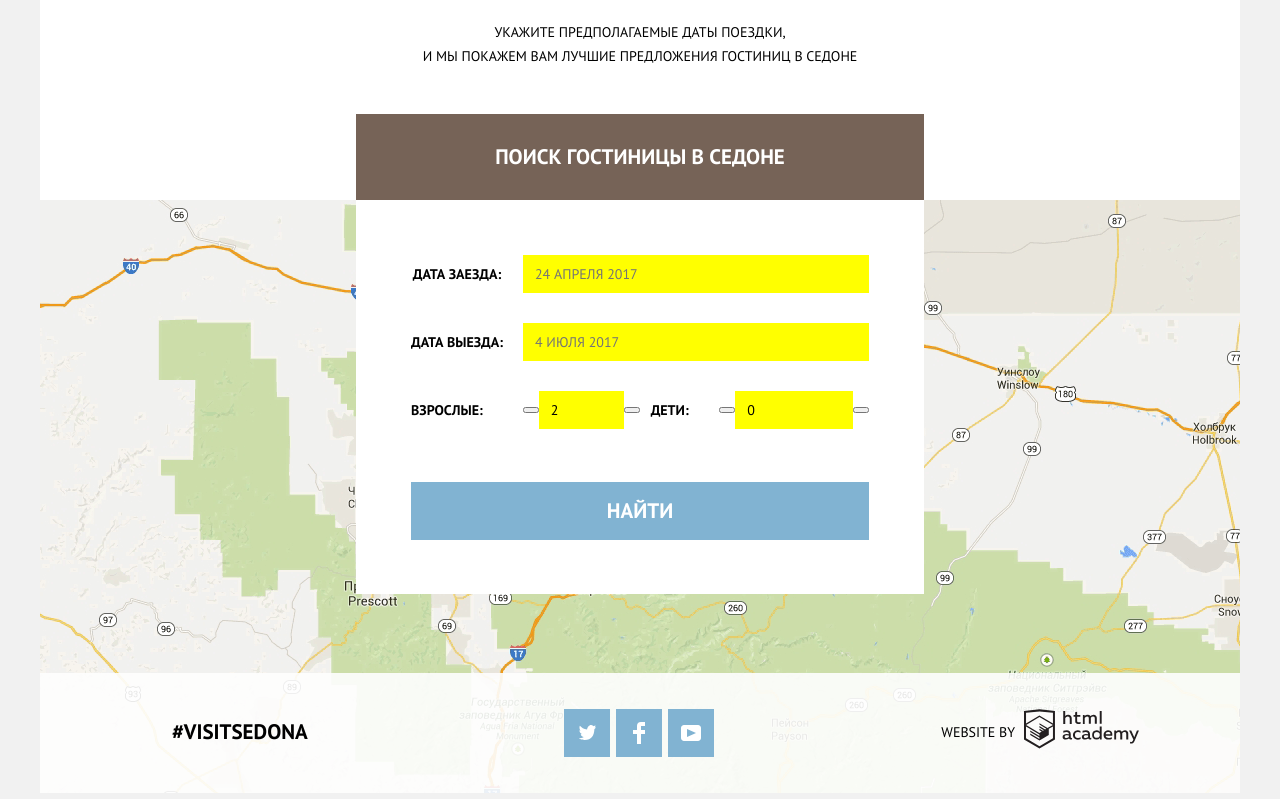
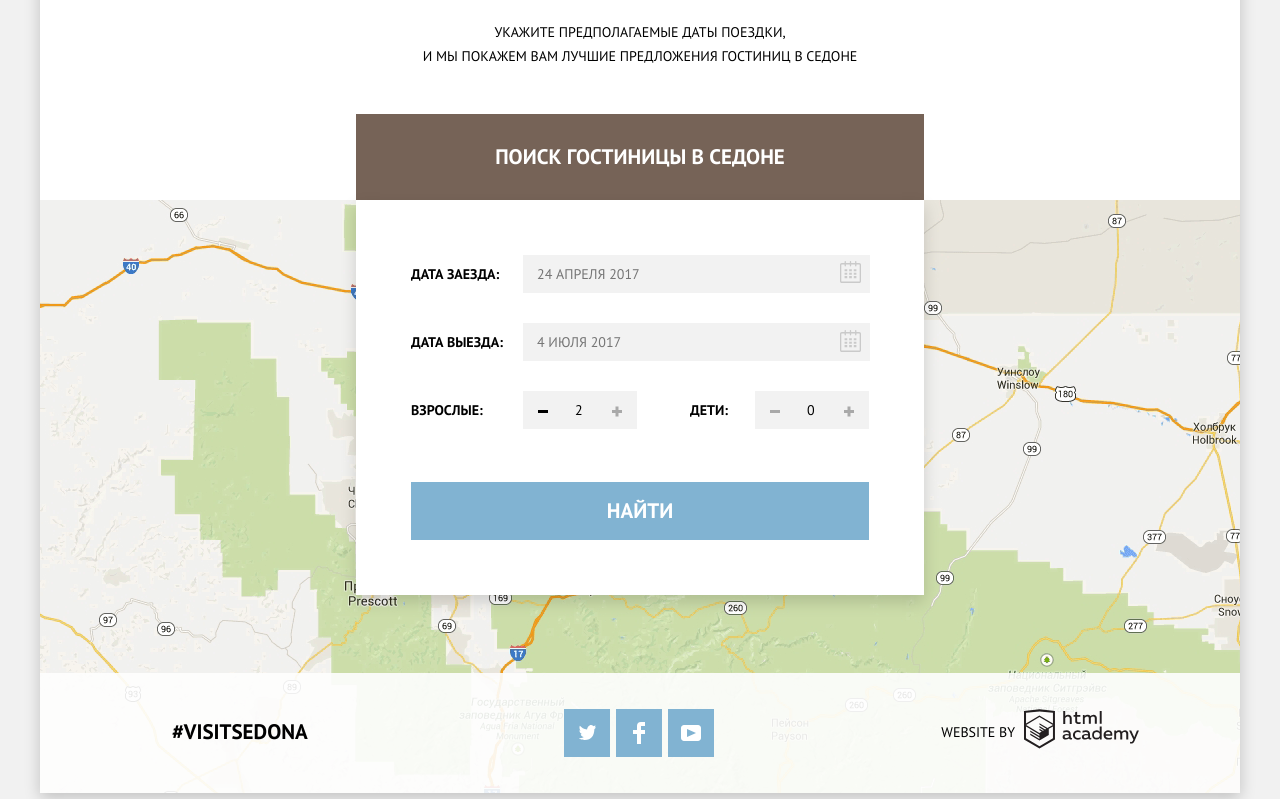
Before and after one commit to BornToMakeCode/1074475-sedona-26, a plain HTML site: page index.html in a window 1280 px wide. Both pictures are taken after a click on the button "Убрать взрослого". Shown: the part 1969-2768 px from the top of the page. Drawn offline with Linux system fonts and the light colour scheme.

Commit message:
- fixed task 7  - fixed task 8

```diff
--- a/css/style.css
+++ b/css/style.css
@@ -45,6 +45,7 @@ img {
     width: 1200px;
     margin: 0 auto;
     background-color: #ffffff;
+    box-shadow: 0px 5px 15px 0px rgba(0, 1, 1, 0.2);
 }
 
 .site-header {
@@ -68,7 +69,7 @@ img {
 
 .navigation-items {
     display: flex;
-    justify-content: space-between;
+    flex-wrap: wrap;
     margin: 0;
     padding-left: 0px;
     list-style: none;
@@ -81,11 +82,11 @@ img {
     padding-bottom: 16px;
 }
 
-.navigation-items li:nth-child(3) {
+.navigation-items li:nth-child(4n + 3) {
     margin-left: auto;
     text-align: right;
 }
-.navigation-items li:nth-child(4) {
+.navigation-items li:nth-child(4n + 4) {
     text-align: right;
 }
 
@@ -140,8 +141,8 @@ img {
     background-image: url("../img/welcome-polygon.png");
     width: 1201px;
     height: 59px;
-    bottom: 0;
-    left: 0;
+    bottom: -1px;
+    left: -1px;
 }
 
 .main-content h1 {
@@ -435,7 +436,6 @@ img {
 }
 
 .hotel-search-form {
-    /* display:none; */
     position: absolute;
     left: 50%;
     width: 568px;
@@ -446,6 +446,7 @@ img {
     padding-top: 55px;
     display: flex;
     flex-wrap: wrap;
+    box-shadow: 0px 7px 15px 0px rgba(0, 1, 1, 0.15);
 }
 
 .hotel-search-form button[type="submit"] {
@@ -453,7 +454,7 @@ img {
     padding-top: 16px;
     padding-bottom: 16px;
     margin-top: 23px;
-    margin-bottom: 54px;
+    margin-bottom: 55px;
     background-color: #81b3d2;
     color: #ffffff;
     line-height: 26px;
@@ -479,35 +480,133 @@ img {
     margin-bottom: 30px;
     display: flex;
     align-items: center;
-    width: 100%;
 }
 .hotel-search-field label {
-    width: 123px;
+    width: 92px;
     margin-right: 20px;
     line-height: 26px;
     font-size: 14px;
     font-weight: 700;
+    text-align: start;
 }
 
-.hotel-search-field input {
-    background-color: yellow;
-    width: 100%;
+.by-adults-count {
+    width: 50%;
+}
+
+.by-children-count {
+    margin-left: auto;
+}
+
+.by-children-count label {
+    width: 45px;
+}
+
+.datepicker {
+    display: flex;
+}
+
+.datepicker input {
+    width: 307px;
+    border: 2px solid #f2f2f2;
+    background-color: #f2f2f2;
+    padding-top: 9px;
+    padding-bottom: 9px;
+    padding-left: 12px;
+}
+
+.datepicker input:active,
+.datepicker input:focus,
+.countpicker input:active,
+.countpicker input:focus {
+    outline: none;
+    border-color: #e5e5e5;
+    background-color: #ffffff;
+}
+
+.datepicker input:hover,
+.countpicker input:hover {
+    border-color: #ebebeb;
+    background-color: #ebebeb;
+}
+
+.datepicker button,
+.countpicker button {
+    border: 2px solid #f2f2f2;
+    background-color: #f2f2f2;
+    width: 40px;
+    outline: none;
+}
+
+.datepicker button path {
+    fill: #cacaca;
+}
+
+.datepicker button:focus path,
+.datepicker button:hover path{
+    fill: #000000;
+}
+
+.datepicker button:active path{
+    fill: #81b3d2;
+}
+
+.countpicker {
+    display: flex;
+    position: relative;
+}
+
+.countpicker input {
+    border: 2px solid #f2f2f2;
+    background-color: #f2f2f2;
+    width: 34px;
     border: none;
     padding-top: 11px;
     padding-bottom: 11px;
     padding-left: 12px;
 }
 
-.by-adults-count,
-.by-children-count {
-
-    width: 50%;
+.countpicker input::-webkit-outer-spin-button,
+.countpicker input::-webkit-inner-spin-button,
+.price-range::-webkit-inner-spin-button,
+.price-range::-webkit-inner-spin-button {
+    -webkit-appearance: none;
+    margin: 0;
 }
 
-.by-adults-count label {
-    margin-right: 40px;
+.subtract-count-button::before,
+.add-count-button::before,
+.add-count-button::after {
+  content: "";
+  position: absolute;
+  width: 10px;
+  height: 3px;
+  background-color: #a9a9a9;
+  right: 15px;
 }
 
+.subtract-count-button::before {
+    left: 15px;
+}
+
+.subtract-count-button:focus::before,
+.subtract-count-button:hover::before,
+.add-count-button:focus::before,
+.add-count-button:hover::before,
+.add-count-button:focus::after,
+.add-count-button:hover::after {
+    background-color: #000000;
+}
+
+.subtract-count-button:active::before,
+.add-count-button:active::before,
+.add-count-button:active::after {
+    background-color: #81b3d2;
+}
+
+.add-count-button::after {
+  transform: rotate(90deg);
+}
 
 .hotels-filter-form {
     display: flex;
@@ -549,6 +648,74 @@ img {
     display: flex;
     flex-direction: column;
     width: 316px;
+}
+
+.price-filter {
+    margin-bottom: 32px;
+}
+
+.price-filter-range {
+    display: flex;
+    margin-top: 10px;
+    padding-top: 5px;
+    padding-bottom: 5px;
+    border: 2px solid #ffffff;
+}
+
+.price-filter-range label {
+    margin-right: 5px;
+}
+
+.filter-range-from,
+.filter-range-to {
+    display: flex;
+    margin: 0;
+    padding: 0;
+    align-items: center;
+    justify-content: flex-end;
+    width: 50%;
+}
+
+.filter-range-from {
+    border-right: 2px solid white;
+    margin-right: -7px;
+}
+
+.price-range {
+    width: 45%;
+    background: transparent;
+    color: #ffffff;
+    border: none;
+}
+
+.range-slider {
+    margin: 0;
+    margin-top: 21px;
+    bottom: 0;
+    position: relative;
+    border-bottom: 2px solid rgba(255, 255, 255, 0.3);
+}
+
+.range-slider button {
+    background-color: #ababab;
+    border: 8px solid #ffffff;
+    border-radius: 50%;
+    padding: 2px;
+    position: absolute;
+    top: -9px;
+    z-index: 2;
+}
+
+.selected-range-line {
+    border-bottom: 2px solid #ffffff;
+    position: absolute;
+    z-index: 1;
+    width: 250px;
+    left: 11px;
+}
+
+.range-slider-button-to {
+    left: 252px;
 }
 
 .filter-options-list {
@@ -875,64 +1042,3 @@ img {
     color: #666666;
     background-color: #f2f2f2;
 }
-
-/* temporary here */
-
-.price-filter {
-    margin-bottom: 32px;
-}
-
-.price-filter-range {
-    display: flex;
-    margin-top: 10px;
-    padding-top: 5px;
-    padding-bottom: 5px;
-    border: 2px solid #ffffff;
-}
-
-.filter-range-from,
-.filter-range-to {
-    display: flex;
-    margin: 0;
-    padding: 0;
-    align-items: center;
-    justify-content: flex-end;
-    padding-right: 4px;
-}
-
-.price-range {
-    width: 45%;
-    background: transparent;
-    color: #ffffff;
-    border: none;
-}
-
-.range-slider {
-    margin: 0;
-    margin-top: 21px;
-    bottom: 0;
-    position: relative;
-    border-bottom: 2px solid rgba(255, 255, 255, 0.3);
-}
-
-.range-slider button {
-    background-color: #ababab;
-    border: 8px solid #ffffff;
-    border-radius: 50%;
-    padding: 2px;
-    position: absolute;
-    top: -9px;
-    z-index: 2;
-}
-
-.selected-range-line {
-    border-bottom: 2px solid #ffffff;
-    position: absolute;
-    z-index: 1;
-    width: 250px;
-    left: 11px;
-}
-
-.range-slider-button-to {
-    left: 252px;
-}
--- a/index.html
+++ b/index.html
@@ -97,26 +97,42 @@
                 <button type="button" class="hotel-search-button">Поиск гостиницы в Седоне</button>
 
                 <form class="hotel-search-form" action="https://echo.htmlacademy.ru" method="POST">
-                    <p class="hotel-search-field by-date-from">
+                    <div class="hotel-search-field by-date-from">
                         <label for="date-from">Дата заезда:</label>
-                        <input type="text" class="datepicker" id="date-from" name="dateFrom" placeholder="24 АПРЕЛЯ 2017">
-                    </p>
-                    <p class="hotel-search-field by-date-to">
+                        <div class="datepicker">
+                            <input type="text" id="date-from" name="dateFrom" placeholder="24 АПРЕЛЯ 2017">
+                            <button type="button">
+                                <span class="visually-hidden">Открыть календарь</span>
+                                <svg xmlns="http://www.w3.org/2000/svg" width="21" height="22" viewBox="0 0 21 22"><path d="M19.251 2.025h-2.845V.648c0-.381-.294-.689-.656-.689-.363 0-.656.308-.656.689v1.377h-3.938V.648c0-.381-.294-.689-.655-.689-.363 0-.657.308-.657.689v1.377H5.906V.648c0-.381-.294-.689-.656-.689-.363 0-.657.308-.657.689v1.377H1.75C.784 2.025 0 2.847 0 3.862v16.302C0 21.179.784 22 1.75 22h17.501c.966 0 1.749-.821 1.749-1.836V3.862c0-1.015-.783-1.837-1.749-1.837zm.437 18.139a.448.448 0 0 1-.437.459H1.75a.45.45 0 0 1-.438-.459V3.862a.45.45 0 0 1 .438-.459h2.844v1.378c0 .381.294.689.657.689.362 0 .656-.308.656-.689V3.403h3.938v1.378c0 .381.294.689.657.689.361 0 .655-.308.655-.689V3.403h3.938v1.378c0 .381.293.689.656.689.362 0 .656-.308.656-.689V3.403h2.845c.241 0 .437.206.437.459v16.302z"/><path d="M4.594 8.225h2.625v2.066H4.594zM4.594 11.668h2.625v2.067H4.594zM4.594 15.112h2.625v2.066H4.594zM9.188 15.112h2.625v2.066H9.188zM9.188 11.668h2.625v2.067H9.188zM9.188 8.225h2.625v2.066H9.188zM13.781 15.112h2.625v2.066h-2.625zM13.781 11.668h2.625v2.067h-2.625zM13.781 8.225h2.625v2.066h-2.625z"/></svg>
+                            </button>
+                        </div>
+                    </div>
+                    <div class="hotel-search-field by-date-to">
                         <label for="date-to">Дата выезда:</label>
-                        <input type="text" class="datepicker" id="date-to" name="dateTo" placeholder="4 ИЮЛЯ 2017">
-                    </p>
-                    <p class="hotel-search-field by-adults-count">
+                        <div class="datepicker">
+                            <input type="text" id="date-to" name="dateTo" placeholder="4 ИЮЛЯ 2017">
+                            <button type="button">
+                                <span class="visually-hidden">Открыть календарь</span>
+                                <svg xmlns="http://www.w3.org/2000/svg" width="21" height="22" viewBox="0 0 21 22"><path d="M19.251 2.025h-2.845V.648c0-.381-.294-.689-.656-.689-.363 0-.656.308-.656.689v1.377h-3.938V.648c0-.381-.294-.689-.655-.689-.363 0-.657.308-.657.689v1.377H5.906V.648c0-.381-.294-.689-.656-.689-.363 0-.657.308-.657.689v1.377H1.75C.784 2.025 0 2.847 0 3.862v16.302C0 21.179.784 22 1.75 22h17.501c.966 0 1.749-.821 1.749-1.836V3.862c0-1.015-.783-1.837-1.749-1.837zm.437 18.139a.448.448 0 0 1-.437.459H1.75a.45.45 0 0 1-.438-.459V3.862a.45.45 0 0 1 .438-.459h2.844v1.378c0 .381.294.689.657.689.362 0 .656-.308.656-.689V3.403h3.938v1.378c0 .381.294.689.657.689.361 0 .655-.308.655-.689V3.403h3.938v1.378c0 .381.293.689.656.689.362 0 .656-.308.656-.689V3.403h2.845c.241 0 .437.206.437.459v16.302z"/><path d="M4.594 8.225h2.625v2.066H4.594zM4.594 11.668h2.625v2.067H4.594zM4.594 15.112h2.625v2.066H4.594zM9.188 15.112h2.625v2.066H9.188zM9.188 11.668h2.625v2.067H9.188zM9.188 8.225h2.625v2.066H9.188zM13.781 15.112h2.625v2.066h-2.625zM13.781 11.668h2.625v2.067h-2.625zM13.781 8.225h2.625v2.066h-2.625z"/></svg>
+                            </button>
+                        </div>
+                    </div>
+                    <div class="hotel-search-field by-adults-count">
                         <label for="adults-count">Взрослые:</label>
-                        <button type="button" class="add-count-button"><span class="visually-hidden">Добавить взрослого</span></button>
-                        <input type="number" id="adults-count" name="adultsCount" value="2">
-                        <button type="button" class="subtract-count-button"><span class="visually-hidden">Убрать взрослого</span></button>
-                    </p>
-                    <p class="hotel-search-field by-children-count">
+                        <div class="countpicker">
+                            <button type="button" class="subtract-count-button"><span class="visually-hidden">Убрать взрослого</span></button>
+                            <input type="number" id="adults-count" name="adultsCount" value="2">
+                            <button type="button" class="add-count-button"><span class="visually-hidden">Добавить взрослого</span></button>
+                        </div>
+                    </div>
+                    <div class="hotel-search-field by-children-count">
                         <label for="children-count">Дети:</label>
-                        <button type="button" class="add-count-button"><span class="visually-hidden">Добавить ребенка</span></button>
-                        <input type="number" id="children-count" name="childrenCount" value="0">
-                        <button type="button" class="subtract-count-button"><span class="visually-hidden">Убрать ребенка</span></button>
-                    </p>
+                        <div class="countpicker">
+                            <button type="button" class="subtract-count-button"><span class="visually-hidden">Убрать ребенка</span></button>
+                            <input type="number" id="children-count" name="childrenCount" value="0">
+                            <button type="button" class="add-count-button"><span class="visually-hidden">Добавить ребенка</span></button>
+                        </div>
+                    </div>
 
                     <button type="submit">Найти</button>
                 </form>
```
Also changed, not shown: catalog.html (+2 -2 lines).
